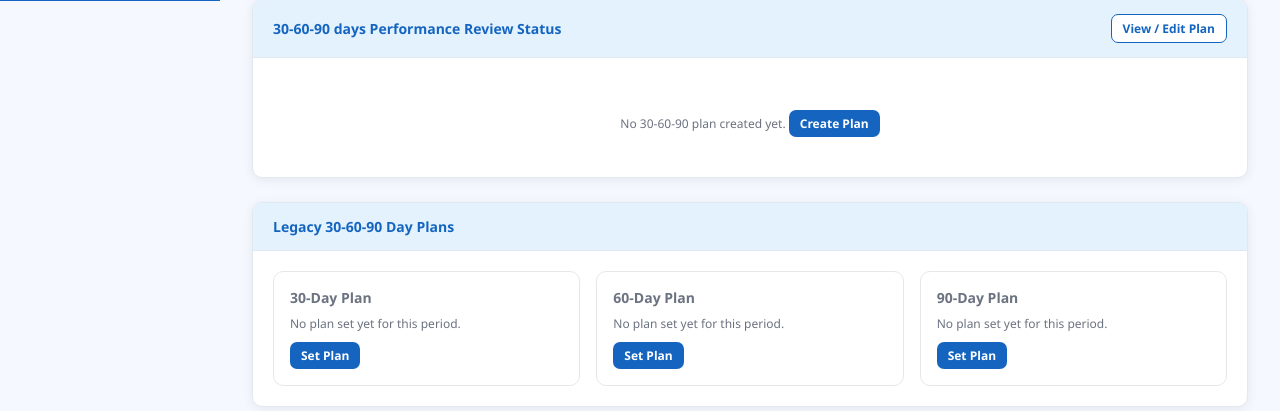
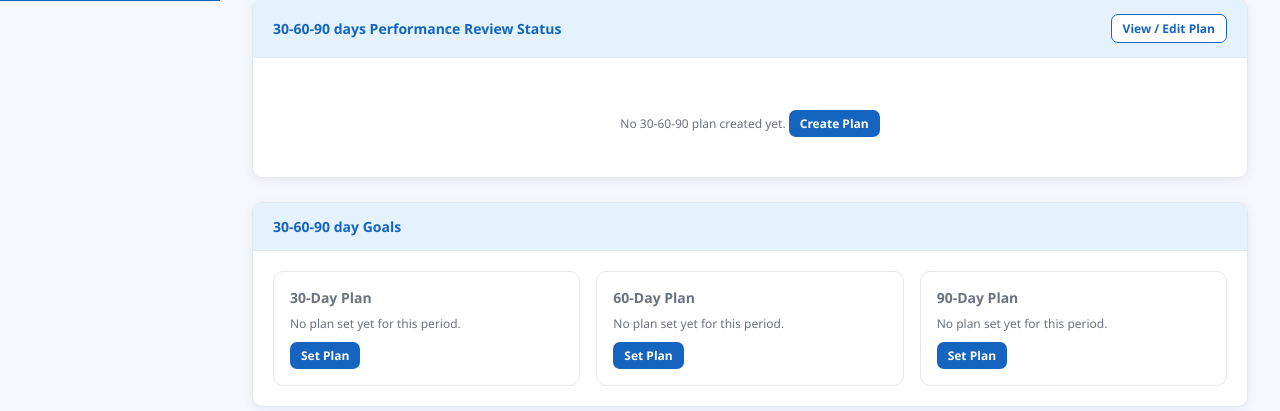
Before and after one commit to rumanizore-star/habuild-onboarding, a Flask app: page /joiner/1 in a window 1280 px wide. Shown: the part 799-1210 px from the top of the page. Run offline with Flask 3, Linux system fonts and the light colour scheme; the visitor is signed in with stand-in values (Sample User, id 1); data comes from the database, SQL or seed files in the repository; data that the repository does not hold is empty.

Commit message:
Rename Legacy 30-60-90 section header to Goals
Change section header from:
  "Legacy 30-60-90 Day Plans"
to:
  "30-60-90 day Goals"

Co-Authored-By: Claude Haiku 4.5 <noreply@anthropic.com>

```diff
--- a/templates/joiner_detail.html
+++ b/templates/joiner_detail.html
@@ -177,10 +177,10 @@
   </div>
 </div>
 
-<!-- 30-60-90 Day Plans (Legacy) -->
+<!-- 30-60-90 Day Goals -->
 {% if session.role in ('admin', 'manager') %}
 <div class="card" style="margin-bottom:24px;">
-  <div class="card-header">Legacy 30-60-90 Day Plans</div>
+  <div class="card-header">30-60-90 day Goals</div>
   <div class="card-body">
     <div style="display:grid;grid-template-columns:repeat(3,1fr);gap:16px;">
       {% for period in ['30','60','90'] %}
```
